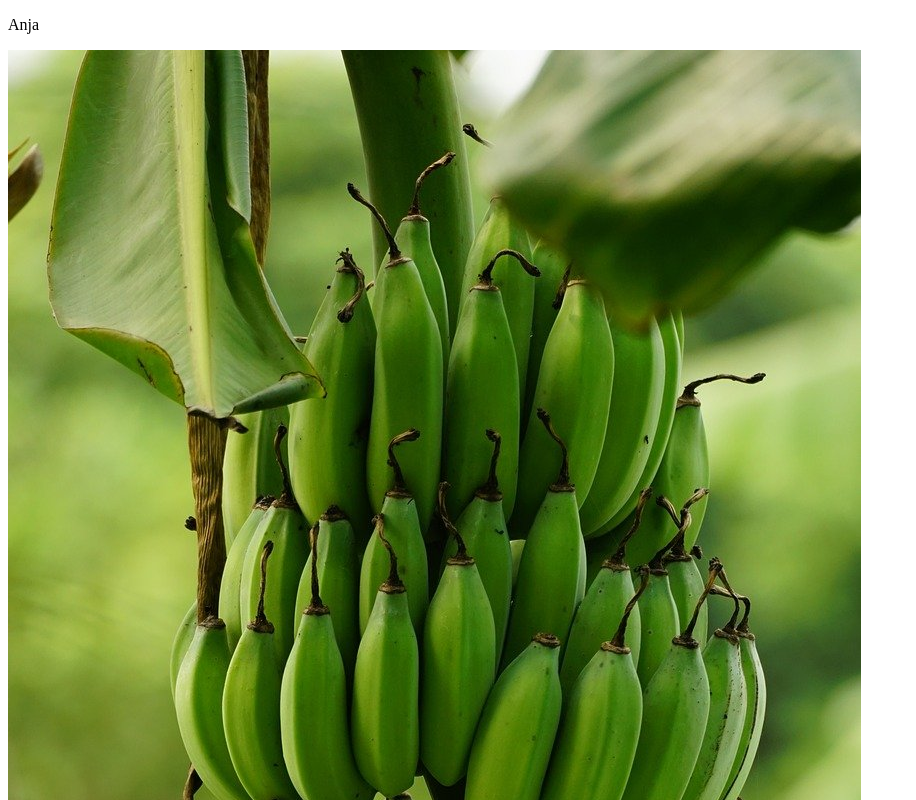
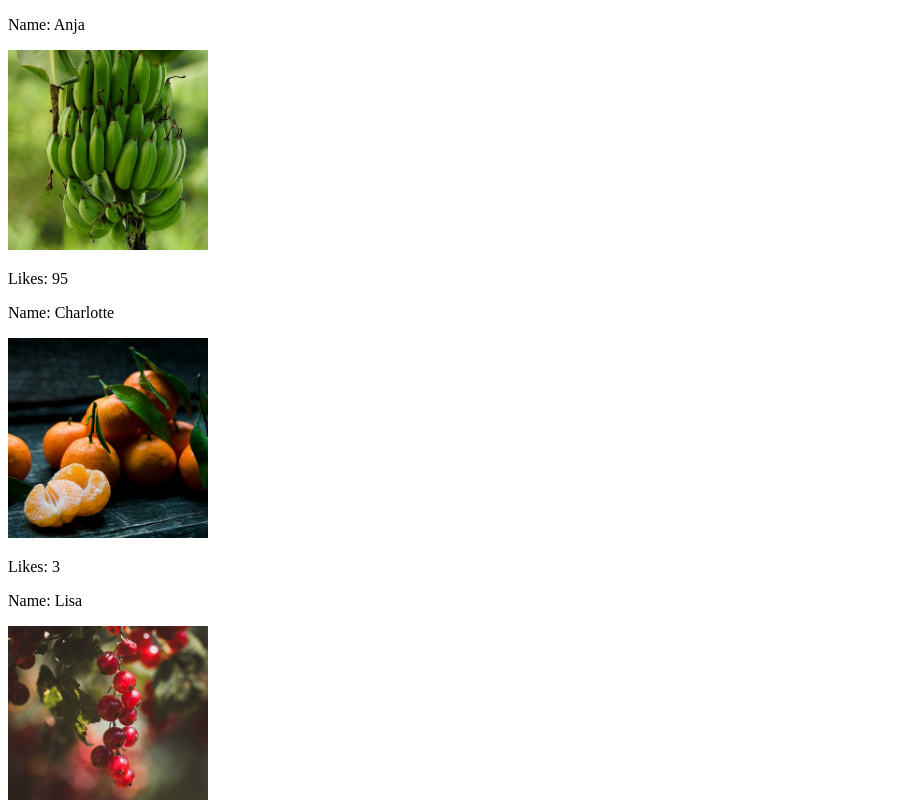
Before and after one commit to AnjaIsabellaS/angular-insta, an Angular app: page / in a window 1280 px wide. Shown: the top 800 px of the page, without its empty margins (0-916 px from the left). Built offline with nearby package versions, Linux system fonts and the light colour scheme.

Commit message:
feat: scss in main-page.scss added

```diff
--- a/src/app/shared/components/main-page/main-page.html
+++ b/src/app/shared/components/main-page/main-page.html
@@ -1,7 +1,7 @@
 @for (post of posts; track post.name) {
   <div class="post">
-    <p>{{ post.name }}</p>
-    <img [src]="post.img" [alt]="post.name" />
-    <p>{{ post.Likes }}</p>
+    <p>Name: {{ post.name }}</p>
+    <img class="post-image" [src]="post.img" [alt]="post.name" />
+    <p>Likes: {{ post.Likes }}</p>
   </div>
 }
--- a/src/app/shared/components/main-page/main-page.scss
+++ b/src/app/shared/components/main-page/main-page.scss
@@ -0,0 +1,5 @@
+.post-image {
+  width: 200px;
+  height: 200px;
+  object-fit: cover;
+}
```
